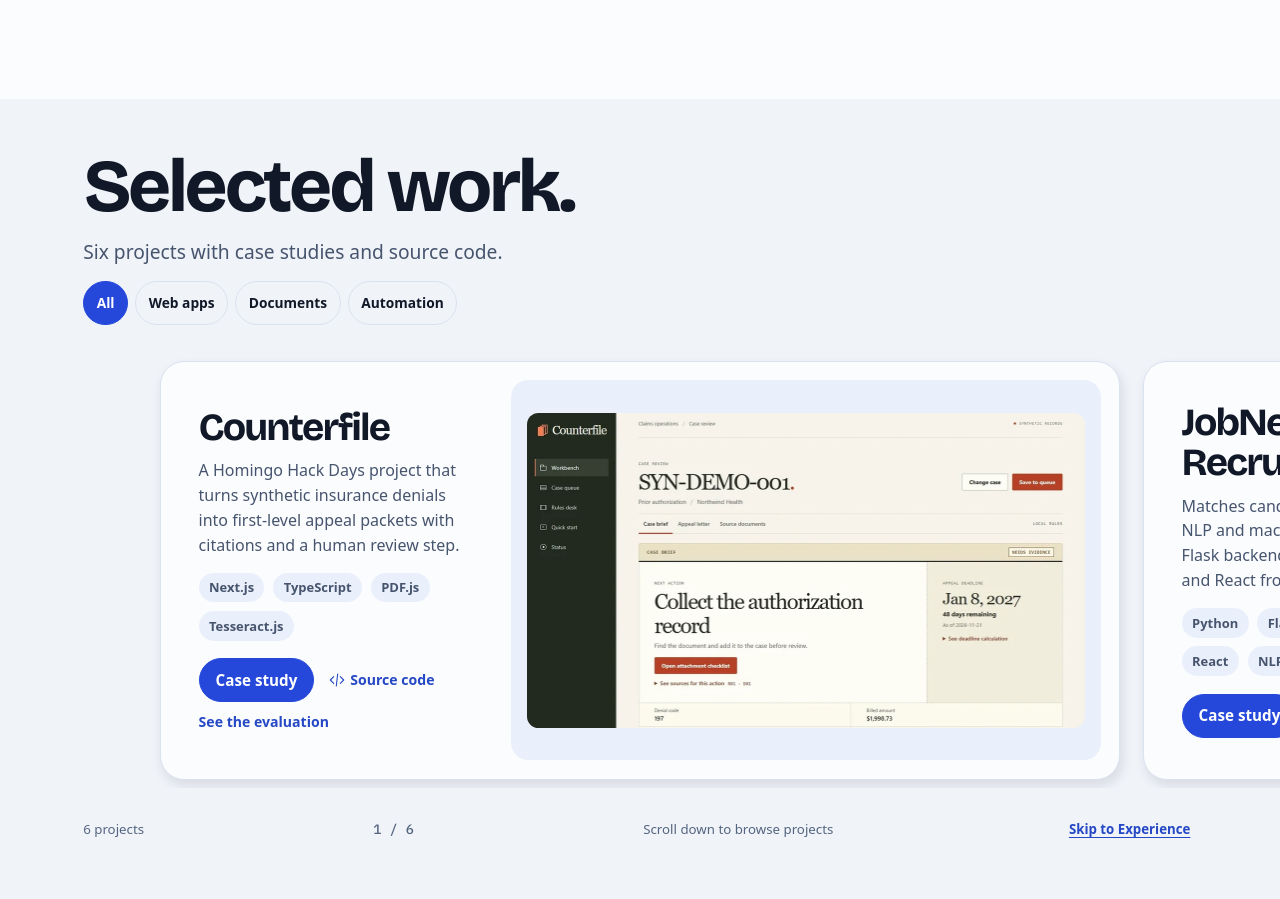
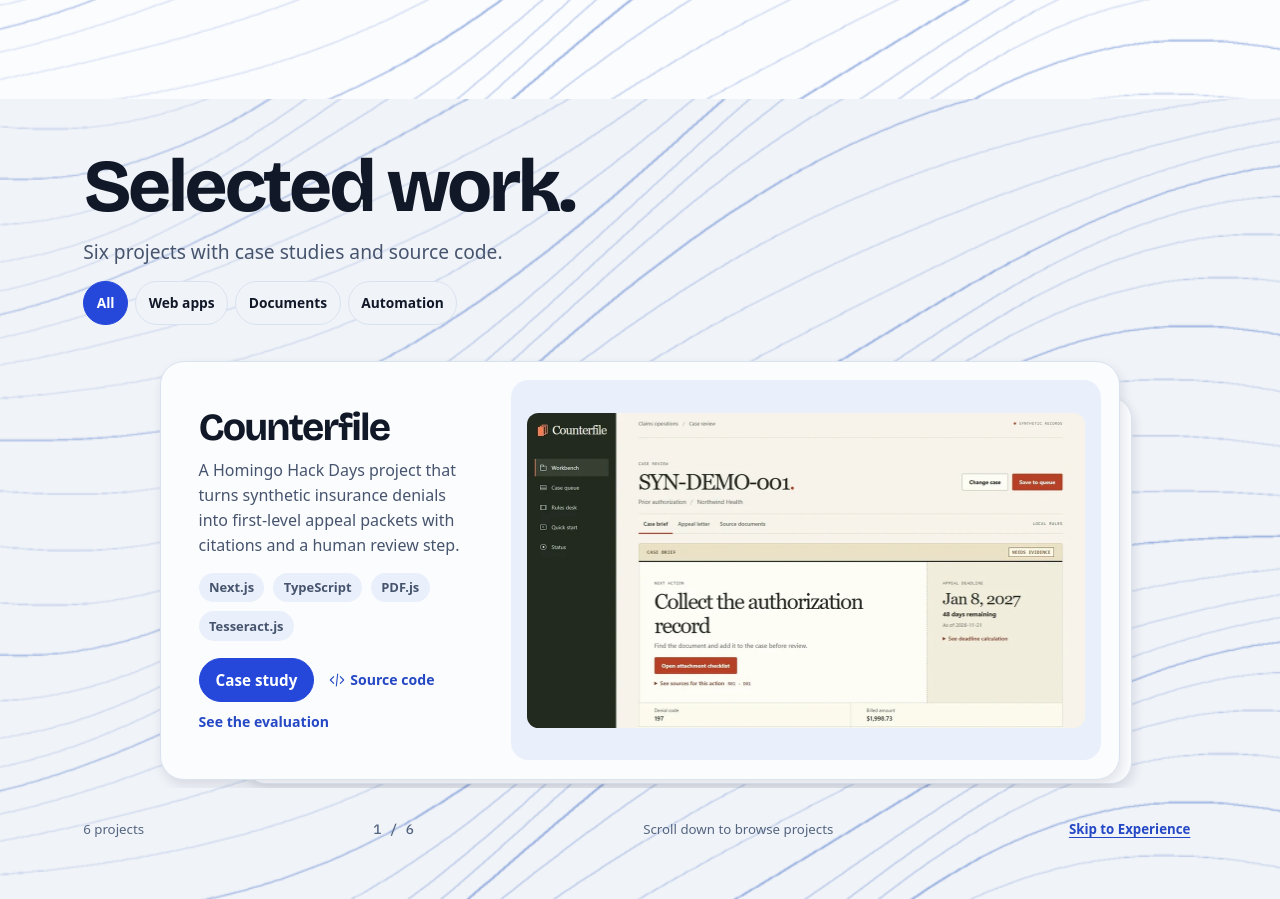
Before and after one commit to AshhabQuddusi/Portfolio-Website, a plain HTML site: page index.html in a window 1280 px wide. Shown: the part 1379-2278 px from the top of the page. Drawn offline with Linux system fonts and the light colour scheme.

Commit message:
Animate section backgrounds and stack project cards

```diff
--- a/index.html
+++ b/index.html
@@ -40,8 +40,9 @@
   <a class="skip-link" href="#main">Skip to content</a>
   <svg class="symbols" xmlns="http://www.w3.org/2000/svg" aria-hidden="true"><defs><symbol id="icon-file" viewBox="0 0 24 24"><path d="M6 3h8l4 4v14H6zM14 3v5h4M9 12h6m-6 4h6"/></symbol><symbol id="icon-code" viewBox="0 0 24 24"><path d="m7 7-5 5 5 5m10-10 5 5-5 5m-4-14-2 18"/></symbol><symbol id="icon-external" viewBox="0 0 24 24"><path d="M13 4h7v7m0-7-10 10M10 5H5v14h14v-5"/></symbol><symbol id="icon-mail" viewBox="0 0 24 24"><rect x="3" y="5" width="18" height="14" rx="1"/><path d="m4 7 8 6 8-6"/></symbol><symbol id="icon-close" viewBox="0 0 24 24"><path d="m5 5 14 14M19 5 5 19"/></symbol></defs></svg>
   <main id="main">
-    <section class="hero" id="hero" aria-labelledby="name">
+    <section class="hero motion-section" id="hero" aria-labelledby="name">
       <img class="hero-image" src="assets/keycap.webp" width="1672" height="941" fetchpriority="high" alt="An illuminated terminal keycap floating above layers of dark glass.">
+      <div class="section-motion ribbons" aria-hidden="true"></div>
       <div class="container hero-content">
         <div class="hero-copy">
           <p class="hero-role">Software engineer <span>New Delhi, India</span></p>
@@ -56,7 +57,8 @@
       </div>
     </section>
 
-    <section class="profile-section section" id="story" aria-labelledby="about-title">
+    <section class="profile-section section motion-section" id="story" aria-labelledby="about-title">
+      <div class="section-motion contours" aria-hidden="true"></div>
       <div class="container profile-layout">
         <div class="about-copy">
           <h2 id="about-title">I build across<br>the stack.</h2>
@@ -102,8 +104,9 @@
       </div>
     </section>
 
-    <section class="work-section" id="projects" aria-labelledby="work-title">
+    <section class="work-section motion-section" id="projects" aria-labelledby="work-title">
       <div class="project-scene">
+        <div class="section-motion contours" aria-hidden="true"></div>
         <div class="container project-heading">
           <h2 id="work-title">Selected work.</h2>
           <p>Six projects with case studies and source code.</p>
@@ -258,7 +261,8 @@
       </dialog>
     </section>
 
-    <section class="experience-section section" id="experience" aria-labelledby="experience-title" tabindex="-1">
+    <section class="experience-section section motion-section" id="experience" aria-labelledby="experience-title" tabindex="-1">
+      <div class="section-motion ribbons" aria-hidden="true"></div>
       <div class="container">
       <div class="section-heading"><h2 id="experience-title">Experience<span class="period" aria-hidden="true">.</span></h2></div>
       <div class="roles">
@@ -272,7 +276,8 @@
       </div>
     </section>
 
-    <section class="skills-section section" id="skills" aria-labelledby="skills-title">
+    <section class="skills-section section motion-section" id="skills" aria-labelledby="skills-title">
+      <div class="section-motion contours" aria-hidden="true"></div>
       <div class="container skills-layout">
         <h2 id="skills-title">Technical skills<span class="period" aria-hidden="true">.</span></h2>
         <p class="section-intro">46 documented skills and tools.</p>
@@ -282,7 +287,8 @@
       </div>
     </section>
 
-    <section class="credential-section section" id="certs" aria-labelledby="cert-title">
+    <section class="credential-section section motion-section" id="certs" aria-labelledby="cert-title">
+      <div class="section-motion ribbons" aria-hidden="true"></div>
       <div class="container credentials-layout">
         <div class="credential-intro"><h2 id="cert-title">Certifications.</h2><p>Browse 11 credentials by title, issuer, and date.</p></div>
       <ul class="credentials">
@@ -301,7 +307,8 @@
       </div>
     </section>
 
-    <section class="contact-section" id="contact" aria-labelledby="contact-title">
+    <section class="contact-section motion-section" id="contact" aria-labelledby="contact-title">
+      <div class="section-motion ribbons" aria-hidden="true"></div>
       <div class="container contact-layout">
         <div><h2 id="contact-title">Let’s talk.</h2>
         <p>Based in New Delhi, India. Open to internships, collaborations, and new projects.</p></div>
--- a/projects.js
+++ b/projects.js
@@ -13,6 +13,11 @@
   const allowMotion = matchMedia("(prefers-reduced-motion: no-preference)");
   let visible = cards;
   let distance = 0;
+  let frames = [];
+  let center = 0;
+  let slide = 0;
+  let peek = 0;
+  let front = -1;
   let pending = 0;
   let selected = -1;
   let previousY = scrollY;
@@ -42,18 +47,31 @@
     paint();
   }
 
-  // The page keeps its native scroll. Only this sticky section translates its track.
+  function place(frame, x, y, scale) {
+    frame.card.style.setProperty("--card-x", `${center - frame.left + x}px`);
+    frame.card.style.setProperty("--card-y", `${y}px`);
+    frame.card.style.setProperty("--card-scale", scale);
+  }
+
   function paint() {
     previousY = scrollY;
     if (!distance) return;
     const offset = returning ? distance : Math.min(distance, Math.max(0, -work.getBoundingClientRect().top));
-    track.style.setProperty("--project-offset", `-${offset}px`);
-    const center = offset + viewport.clientWidth / 2;
-    let nearest = 0;
-    for (let i = 1; i < visible.length; i++) {
-      if (center < visible[i].offsetLeft) break;
-      nearest = i;
+    const index = frames.findLastIndex(frame => frame.offset <= offset + .5);
+    const current = frames[index];
+    const next = frames[index + 1];
+    const progress = next ? Math.max(0, (offset - current.offset) / (next.offset - current.offset)) : 0;
+    const eased = progress * progress * (3 - 2 * progress);
+    place(current, -eased * slide, 0, 1 - eased * .03);
+    if (next) place(next, (1 - eased) * peek, (1 - eased) * 20, .925 + eased * .075);
+    if (index !== front) {
+      for (const card of cards) {
+        card.classList.toggle("is-project-front", card === current.card);
+        card.classList.toggle("is-project-next", card === next?.card);
+      }
+      front = index;
     }
+    const nearest = index + (eased > .55 ? 1 : 0);
     if (nearest !== selected) {
       position.textContent = `${nearest + 1} / ${visible.length}`;
       selected = nearest;
@@ -68,12 +86,21 @@
     distance = canPin ? Math.max(0, track.offsetWidth - viewport.clientWidth) : 0;
     if (scene.offsetHeight > innerHeight + 1) distance = 0;
     if (distance) {
+      const width = visible[0].offsetWidth;
+      center = (viewport.clientWidth - width) / 2;
+      slide = center + width + 24;
+      peek = width * .0375 + 12;
+      frames = visible.map((card, i) => {
+        const left = card.offsetLeft;
+        const offset = i === 0 ? 0 : i === visible.length - 1 ? distance : Math.round(left - center);
+        return { card, left, offset };
+      });
+      front = -1;
       setTrackHeight();
     } else {
       returning = false;
       work.classList.remove("has-project-motion");
       work.style.removeProperty("--project-height");
-      track.style.removeProperty("--project-offset");
     }
     position.hidden = hint.hidden = !distance;
     selected = -1;
@@ -99,8 +126,7 @@
       return;
     }
     if (returning) setReturnPass(false);
-    const centerOffset = card.offsetLeft + (card.offsetWidth - viewport.clientWidth) / 2;
-    const offset = Math.max(0, Math.min(distance, centerOffset));
+    const { offset } = frames.find(frame => frame.card === card);
     window.scrollTo({ top: scrollY + work.getBoundingClientRect().top + offset, behavior: "instant" });
     paint();
   }
@@ -148,9 +174,9 @@
   track.addEventListener("focusin", event => {
     const card = event.target.closest(".project");
     if (!card || !distance || !event.target.matches(":focus-visible")) return;
-    const { left, right } = card.getBoundingClientRect();
+    const { left, right } = event.target.getBoundingClientRect();
     const bounds = viewport.getBoundingClientRect();
-    if (left < bounds.left || right > bounds.right) revealProject(card);
+    if (card !== frames[front].card || left < bounds.left || right > bounds.right) revealProject(card);
   });
 
   const dialog = document.querySelector("#project-dialog");
--- a/style.css
+++ b/style.css
@@ -84,6 +84,34 @@ ul { list-style: none; padding: 0; }
 .container { width: min(87%, 86rem); margin-inline: auto; }
 .icon { flex: none; stroke: currentColor; fill: none; stroke-width: 1.65; stroke-linecap: round; stroke-linejoin: round; }
 .section { padding-block: var(--section-pad); }
+.motion-section, .project-scene { position: relative; isolation: isolate; }
+.section-motion { position: absolute; inset: 0; z-index: -1; overflow: clip; pointer-events: none; }
+.section-motion::before { content: ""; position: absolute; inset: -23% -12%; }
+.contours::before {
+  background: url("assets/contours.webp") center / max(66rem, 100%) auto repeat-y;
+  mask-image: linear-gradient(127deg, #0009, #000 58%, #000);
+}
+.ribbons::before {
+  background: url("assets/ribbons.webp") center / max(60rem, 100%) 100% no-repeat;
+}
+.hero .ribbons { mix-blend-mode: screen; opacity: .85; }
+@media (prefers-color-scheme: dark) {
+  .contours { opacity: .6; }
+}
+@supports (animation-timeline: view()) {
+  @media (prefers-reduced-motion: no-preference) {
+    .motion-section { view-timeline: --section-view block; }
+    .section-motion::before {
+      animation: background-drift linear both;
+      animation-timeline: --section-view;
+      animation-range: entry 0% exit 100%;
+    }
+    @keyframes background-drift {
+      from { transform: translate(-7%, 13%); }
+      to { transform: translate(7%, -13%); }
+    }
+  }
+}
 h2 { font-size: clamp(3rem, 6.05vw, 6.5rem); font-weight: 740; }
 h3, h4 { font-weight: 720; }
 .section-heading { margin-bottom: clamp(1.6rem, 3.3vw, 3.4rem); }
@@ -125,7 +153,7 @@ h3, h4 { font-weight: 720; }
   --accent-fill-ink: var(--dark-action-ink);
   background: var(--navy);
 }
-.hero { position: relative; isolation: isolate; min-height: 100svh; display: grid; align-items: center; }
+.hero { min-height: 100svh; display: grid; align-items: center; }
 .hero-image {
   position: absolute;
   z-index: -2;
@@ -218,8 +246,17 @@ h3, h4 { font-weight: 720; }
 .has-project-motion { height: var(--project-height, auto); }
 .has-project-motion .project-scene { position: sticky; top: 0; min-height: 100svh; display: flex; flex-direction: column; justify-content: center; padding-block: .9rem; overflow-anchor: none; }
 .has-project-motion .project-window { padding-block: .25rem .5rem; }
-.has-project-motion .projects-grid { position: relative; width: max-content; min-width: 100%; display: flex; padding-inline: var(--project-edge); margin-inline: 0; transform: translateX(var(--project-offset,0px)); }
-.has-project-motion .project { flex: 0 0 var(--project-width); width: var(--project-width); }
+.has-project-motion .projects-grid { position: relative; width: max-content; min-width: 100%; display: flex; padding-inline: var(--project-edge); margin-inline: 0; }
+.has-project-motion .project {
+  flex: 0 0 var(--project-width);
+  width: var(--project-width);
+  opacity: 0;
+  pointer-events: none;
+  transform: translate3d(var(--card-x, 0px), var(--card-y, 0px), 0) scale(var(--card-scale, 1));
+}
+.has-project-motion .is-project-front, .has-project-motion .is-project-next { opacity: 1; pointer-events: auto; }
+.has-project-motion .is-project-front { z-index: 2; }
+.has-project-motion .is-project-next { z-index: 1; }
 
 .experience-section, .credential-section, .contact-section { background: radial-gradient(ellipse at 95% 55%,var(--navy-edge),var(--navy) 75%); }
 .roles { display: grid; gap: 1.15rem; border-left: 1px solid var(--line); margin-left: .55rem; padding-left: clamp(1rem,3vw,3rem); }
```
Also changed, not shown: assets/contours.webp (added), assets/ribbons.webp (added).
